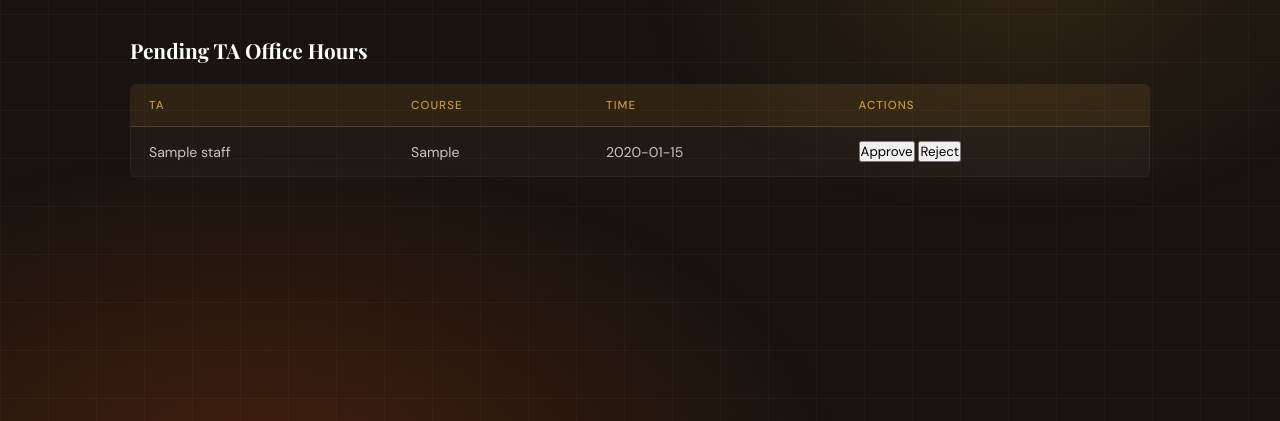
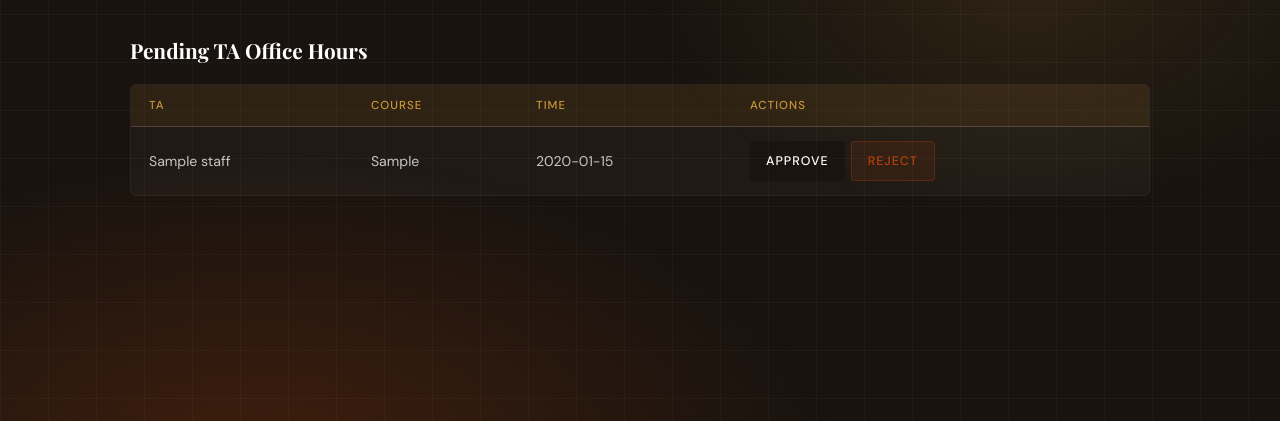
Before and after one commit to Brady-Siefken/Office-Hour-Project, a Django app: template office_hours_scheduler/scheduler_app/templates/scheduler_app/approve_office_hours.html in a window 1280 px wide. Shown: the part 178-599 px from the top of the page. Run offline with Django 4.2, Linux system fonts and the light colour scheme; the template is opened without the code that fills it: most values are stand-ins (such as "Sample title", 1, 10 or a date in 2020); some web fonts are replaced.

Commit message:
fixed stylesheet for apporve OH

```diff
--- a/office_hours_scheduler/scheduler_app/templates/scheduler_app/approve_office_hours.html
+++ b/office_hours_scheduler/scheduler_app/templates/scheduler_app/approve_office_hours.html
@@ -44,18 +44,20 @@
                                 <td>{{ office_hour.getCourse }}</td>
                                 <td>{{ office_hour.getTimeslot }}</td>
                                 <td>
+                                    <div class="inline-form">
                                         <form method="post" action="/instructor/office-hours/approve/" style="display:inline;">
                                             {% csrf_token %}
                                             <input type="hidden" name="office_hours_id" value="{{ office_hour.getId }}">
                                             <input type="hidden" name="action" value="approve">
-                                        <button type="submit">Approve</button>
+                                            <button type="submit" class="btn-mini">Approve</button>
                                         </form>
                                         <form method="post" action="/instructor/office-hours/approve/" style="display:inline;">
                                             {% csrf_token %}
                                             <input type="hidden" name="office_hours_id" value="{{ office_hour.getId }}">
                                             <input type="hidden" name="action" value="reject">
-                                        <button type="submit">Reject</button>
+                                            <button type="submit" class="btn-danger">Reject</button>
                                         </form>
+                                    </div>
                                 </td>
                             </tr>
                         {% endfor %}
```
Lines whose indentation alone changed are shown as unchanged.
